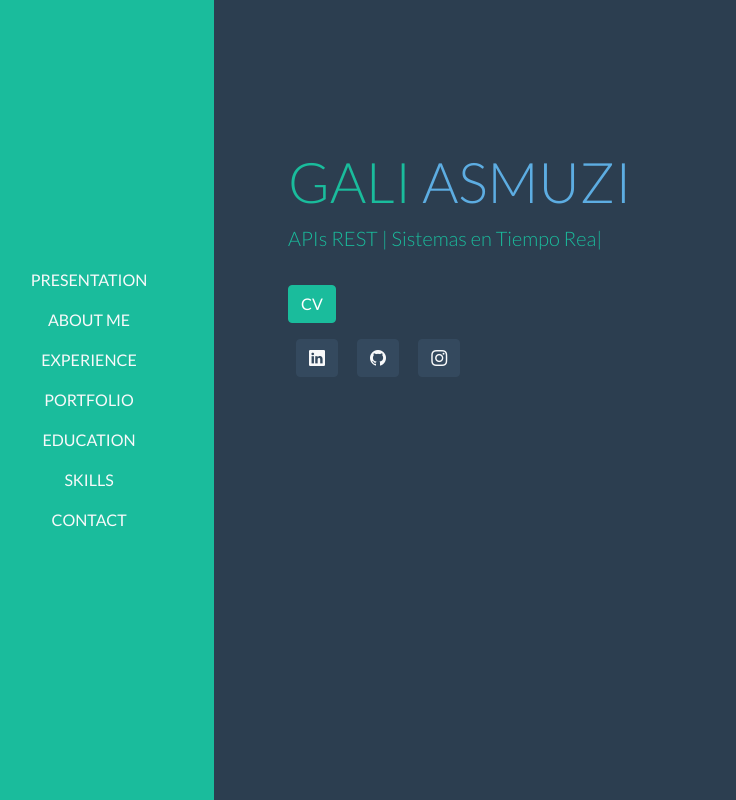
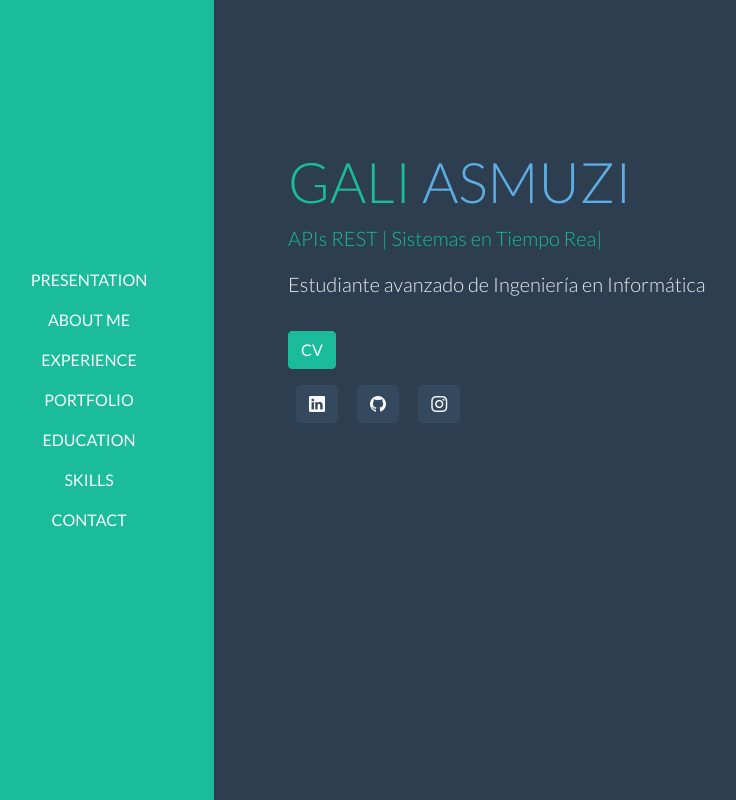
Before and after one commit to galiasmu/Portfolio1-nodejs, a website: page index.html in a window 1280 px wide. Shown: the whole page, without its empty margins (36-772 px from the left). Drawn offline with nearby package versions, Linux system fonts and the light colour scheme.

Commit message:
Agregar estudiante avanzado de Ingenieria en Informatica en presentacion

```diff
--- a/index.html
+++ b/index.html
@@ -87,6 +87,7 @@
                     <p class="lead" id="animated-text">
                         <span id="typed-text"></span>
                     </p>
+                    <p class="lead">Estudiante avanzado de Ingeniería en Informática</p>
                     <a href="CV_Guillermo_Asmuzi.odt" download class="btn btn-success my-3">CV</a>
                     <div class="social-links">
                         <a href="https://www.linkedin.com/in/gali-asmuzi-27725b163/" class="btn btn-outline-light mx-2"><i class="bi bi-linkedin"></i></a>
```
